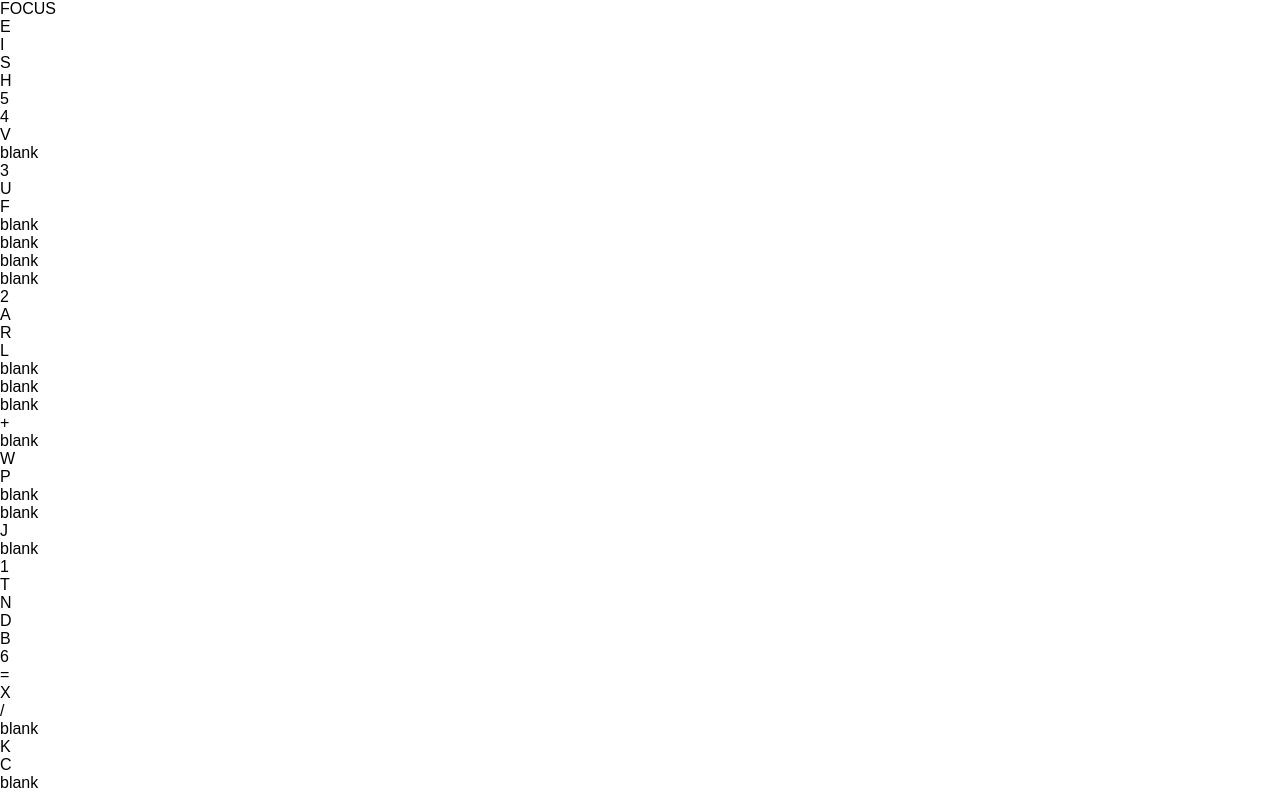
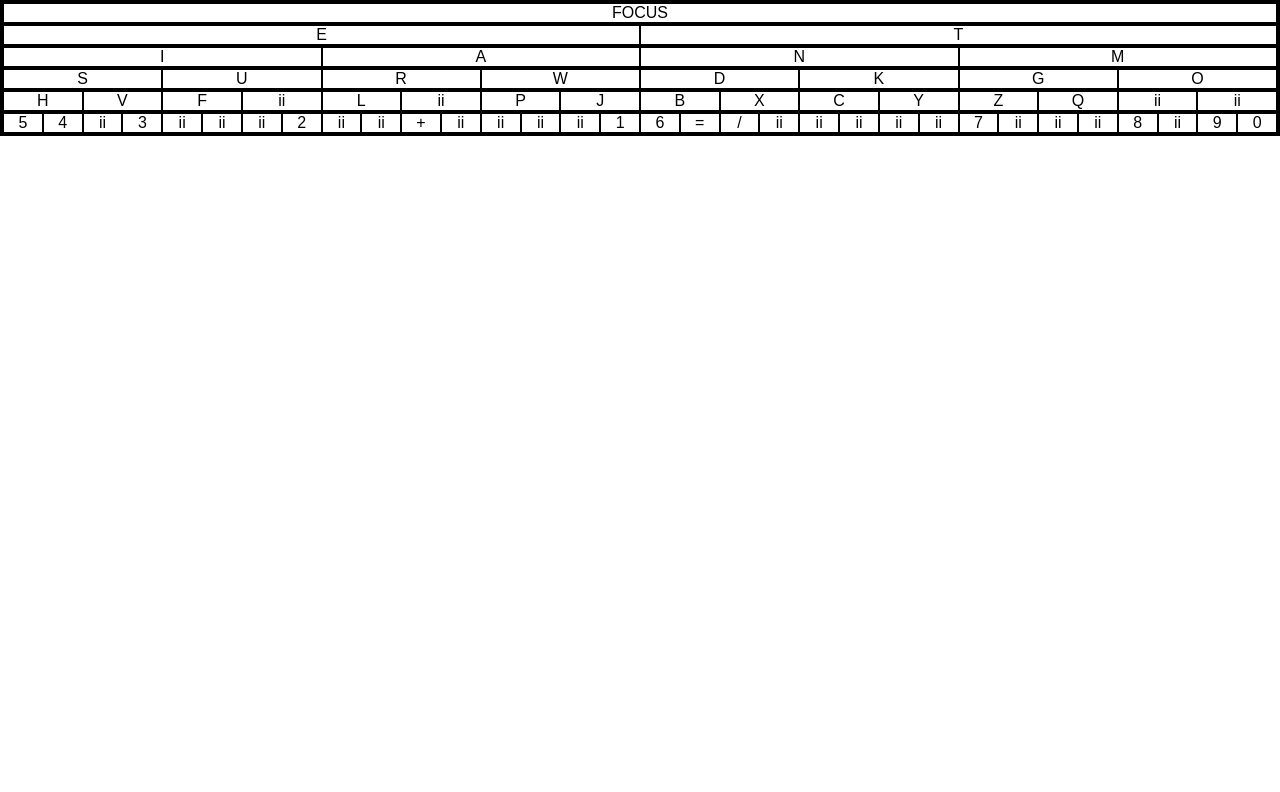
Before and after one commit to anatomiam/blink, a React (Create React App) app: page / in a window 1280 px wide. Shown: the top 792 px of the page. Built offline with nearby package versions, Linux system fonts and the light colour scheme.

Commit message:
set up the basic grid

```diff
--- a/src/App2.css
+++ b/src/App2.css
@@ -1,30 +1,30 @@
-.zero {
+.zero-container {
     display: grid;
-    grid-template-columns: xxx;
-    grid-template-rows: xxx;
+    grid-template-columns: 1fr;
+    grid-template-rows: 1fr;
 }
-.one {
+.one-container {
     display: grid;
-    grid-template-columns: xxx;
-    grid-template-rows: xxx;
+    grid-template-columns: repeat(2, 1fr);
+    grid-template-rows: 1fr;
 }
-.two {
+.two-container {
     display: grid;
-    grid-template-columns: xxx;
-    grid-template-rows: xxx;
+    grid-template-columns: repeat(4, 1fr);
+    grid-template-rows: 1fr;
 }
-.three {
+.three-container {
     display: grid;
-    grid-template-columns: xxx;
-    grid-template-rows: xxx;
+    grid-template-columns: repeat(8, 1fr);
+    grid-template-rows: 1fr;
 }
-.four {
+.four-container {
     display: grid;
-    grid-template-columns: xxx;
-    grid-template-rows: xxx;
+    grid-template-columns: repeat(16, 1fr);
+    grid-template-rows: 1fr;
 }
-.five {
+.five-container {
     display: grid;
-    grid-template-columns: xxx;
-    grid-template-rows: xxx;
+    grid-template-columns: repeat(32, 1fr);
+    grid-template-rows: 1fr;
 }
--- a/src/App2.js
+++ b/src/App2.js
@@ -1,37 +1,116 @@
 import React, { Component } from "react";
-import _ from "lodash";
 import { morse } from "./morse";
-import './App2.css'
+import "./App2.css";
 
-const zero = []
-const one = []
-const two = []
-const three = []
-const four = []
-const five = []
+const zero = [];
+const one = [];
+const two = [];
+const three = [];
+const four = [];
+const five = [];
+
 class App2 extends Component {
-  buildTree = (data, parent, TREE = []) => {
-    console.log(TREE);
-      TREE.push(
+  buildTree = (data, parent) => {
+    switch (data.level) {
+      case "zero":
+        zero.push(
           <div
             className={`${data.name} ${data.level}`}
-          data-child1={data.children ? data.children[0].name : ''}
-          data-child2={data.children ? data.children[1].name : ''}
+            data-child1={data.children ? data.children[0].name : ""}
+            data-child2={data.children ? data.children[1].name : ""}
             data-parent={parent}
             key={Math.random()}
           >
             {data.name}
           </div>
         );
+        break;
+      case "one":
+        one.push(
+          <div
+            className={`${data.name} ${data.level}`}
+            data-child1={data.children ? data.children[0].name : ""}
+            data-child2={data.children ? data.children[1].name : ""}
+            data-parent={parent}
+            key={Math.random()}
+          >
+            {data.name}
+          </div>
+        );
+        break;
+      case "two":
+        two.push(
+          <div
+            className={`${data.name} ${data.level}`}
+            data-child1={data.children ? data.children[0].name : ""}
+            data-child2={data.children ? data.children[1].name : ""}
+            data-parent={parent}
+            key={Math.random()}
+          >
+            {data.name}
+          </div>
+        );
+        break;
+      case "three":
+        three.push(
+          <div
+            className={`${data.name} ${data.level}`}
+            data-child1={data.children ? data.children[0].name : ""}
+            data-child2={data.children ? data.children[1].name : ""}
+            data-parent={parent}
+            key={Math.random()}
+          >
+            {data.name}
+          </div>
+        );
+        break;
+      case "four":
+        four.push(
+          <div
+            className={`${data.name} ${data.level}`}
+            data-child1={data.children ? data.children[0].name : ""}
+            data-child2={data.children ? data.children[1].name : ""}
+            data-parent={parent}
+            key={Math.random()}
+          >
+            {data.name}
+          </div>
+        );
+        break;
+      case "five":
+        five.push(
+          <div
+            className={`${data.name} ${data.level}`}
+            data-child1={data.children ? data.children[0].name : ""}
+            data-child2={data.children ? data.children[1].name : ""}
+            data-parent={parent}
+            key={Math.random()}
+          >
+            {data.name}
+          </div>
+        );
+        break;
+      default:
+        break;
+    }
     if (data.children) {
-      this.buildTree(data.children[0], data.name, TREE);
-      this.buildTree(data.children[1], data.name, TREE);
+      this.buildTree(data.children[0], data.name);
+      this.buildTree(data.children[1], data.name);
     }
-    return TREE
   };
 
   render() {
-    return <div className="body">{this.buildTree(morse, "FOCUS")}</div>;
+    this.buildTree(morse, "FOCUS");
+    return (
+      <div className="body">
+        <div className="zero-container">{zero}</div>
+        <div className="one-container">{one}</div>
+        <div className="two-container">{two}</div>
+        <div className="three-container">{three}</div>
+        <div className="four-container">{four}</div>
+        <div className="five-container">{five}</div>
+      </div>
+    );
   }
 }
 
--- a/src/index.css
+++ b/src/index.css
@@ -1,9 +1,10 @@
 body {
+  text-align: center;
   margin: 0;
   padding: 0;
   font-family: sans-serif;
 }
 
 div {
-  /* border: 1px solid black; */
+  border: 1px solid black;
 }
--- a/src/morse.js
+++ b/src/morse.js
@@ -1,6 +1,6 @@
 export const morse = {
   name: "FOCUS",
-  level: "root",
+  level: "zero",
   children: [
     {
       name: "E",
@@ -33,7 +33,7 @@ export const morse = {
                   level: "four",
                   children: [
                     {
-                      name: "blank",
+                      name: "ii",
                       level: "five"
                     },
                     {
@@ -53,21 +53,21 @@ export const morse = {
                   level: "four",
                   children: [
                     {
-                      name: "blank",
+                      name: "ii",
                       level: "five"
                     },
                     {
-                      name: "blank",
+                      name: "ii",
                       level: "five"
                     }
                   ]
                 },
                 {
-                  name: "blank",
+                  name: "ii",
                   level: "four",
                   children: [
                     {
-                      name: "blank",
+                      name: "ii",
                       level: "five"
                     },
                     {
@@ -93,17 +93,17 @@ export const morse = {
                   level: "four",
                   children: [
                     {
-                      name: "blank",
+                      name: "ii",
                       level: "five"
                     },
                     {
-                      name: "blank",
+                      name: "ii",
                       level: "five"
                     }
                   ]
                 },
                 {
-                  name: "blank",
+                  name: "ii",
                   level: "four",
                   children: [
                     {
@@ -111,7 +111,7 @@ export const morse = {
                       level: "five"
                     },
                     {
-                      name: "blank",
+                      name: "ii",
                       level: "five"
                     }
                   ]
@@ -127,11 +127,11 @@ export const morse = {
                   level: "four",
                   children: [
                     {
-                      name: "blank",
+                      name: "ii",
                       level: "five"
                     },
                     {
-                      name: "blank",
+                      name: "ii",
                       level: "five"
                     }
                   ]
@@ -141,7 +141,7 @@ export const morse = {
                   level: "four",
                   children: [
                     {
-                      name: "blank",
+                      name: "ii",
                       level: "five"
                     },
                     {
@@ -191,7 +191,7 @@ export const morse = {
                       level: "five"
                     },
                     {
-                      name: "blank",
+                      name: "ii",
                       level: "five"
                     }
                   ]
@@ -207,11 +207,11 @@ export const morse = {
                   level: "four",
                   children: [
                     {
-                      name: "blank",
+                      name: "ii",
                       level: "five"
                     },
                     {
-                      name: "blank",
+                      name: "ii",
                       level: "five"
                     }
                   ]
@@ -221,11 +221,11 @@ export const morse = {
                   level: "four",
                   children: [
                     {
-                      name: "blank",
+                      name: "ii",
                       level: "five"
                     },
                     {
-                      name: "blank",
+                      name: "ii",
                       level: "five"
                     }
                   ]
@@ -251,7 +251,7 @@ export const morse = {
                       level: "five"
                     },
                     {
-                      name: "blank",
+                      name: "ii",
                       level: "five"
                     }
                   ]
@@ -261,11 +261,11 @@ export const morse = {
                   level: "four",
                   children: [
                     {
-                      name: "blank",
+                      name: "ii",
                       level: "five"
                     },
                     {
-                      name: "blank",
+                      name: "ii",
                       level: "five"
                     }
                   ]
@@ -277,7 +277,7 @@ export const morse = {
               level: "three",
               children: [
                 {
-                  name: "blank",
+                  name: "ii",
                   level: "four",
                   children: [
                     {
@@ -285,13 +285,13 @@ export const morse = {
                       level: "five"
                     },
                     {
-                      name: "blank",
+                      name: "ii",
                       level: "five"
                     }
                   ]
                 },
                 {
-                  name: "blank",
+                  name: "ii",
                   level: "four",
                   children: [
                     {
```
Lines whose indentation alone changed are shown as unchanged.
